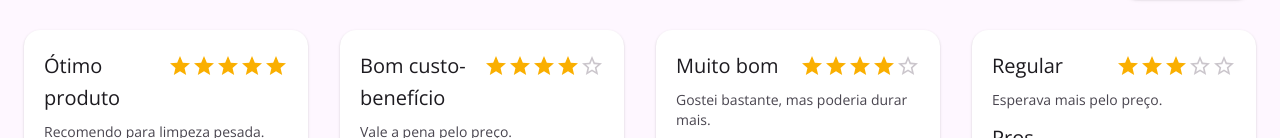
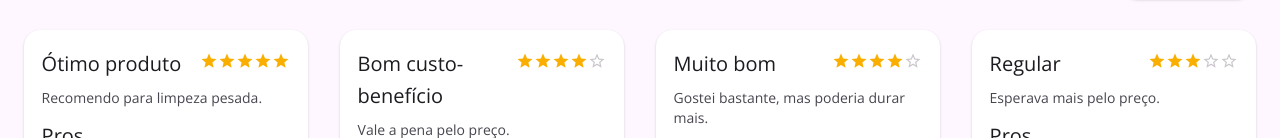
Before and after one commit to marceloareas/TrustReview, a React (Vite) app in the folder trustreview-app/app/: page /products/1 in a window 1280 px wide. Shown: the part 504-642 px from the top of the page. Built offline with nearby package versions, Linux system fonts and the light colour scheme; a web font is replaced by a local one.

Commit message:
refactor: Ajustar espaçamento e estilização no componente ProductReviewSection

```diff
--- a/trustreview-app/app/src/Sections/ProductReview/index.tsx
+++ b/trustreview-app/app/src/Sections/ProductReview/index.tsx
@@ -50,7 +50,7 @@ const ProductReviewSection = ({ reviews }: { reviews: IReview[] }) => {
             <Card
               sx={{
                 borderRadius: 4,
-                p: 0.5,
+                p: 0.2,
                 height: "100%",
                 display: "flex",
                 flexDirection: "column",
@@ -66,12 +66,18 @@ const ProductReviewSection = ({ reviews }: { reviews: IReview[] }) => {
                   <Typography variant="h6" fontWeight={100} flexGrow={1}>
                     {review?.title}
                   </Typography>
-                  <Stack direction={"row"} pt={0.5}>
+                  <Stack
+                    direction="row"
+                    pt={0.5}
+                    spacing={0.5}
+                    alignItems="center"
+                  >
                     <Rating
                       name="Product rating"
                       value={review.rating}
                       precision={0.5}
                       readOnly
+                      size="small"
                     />
                   </Stack>
                 </Stack>
```
